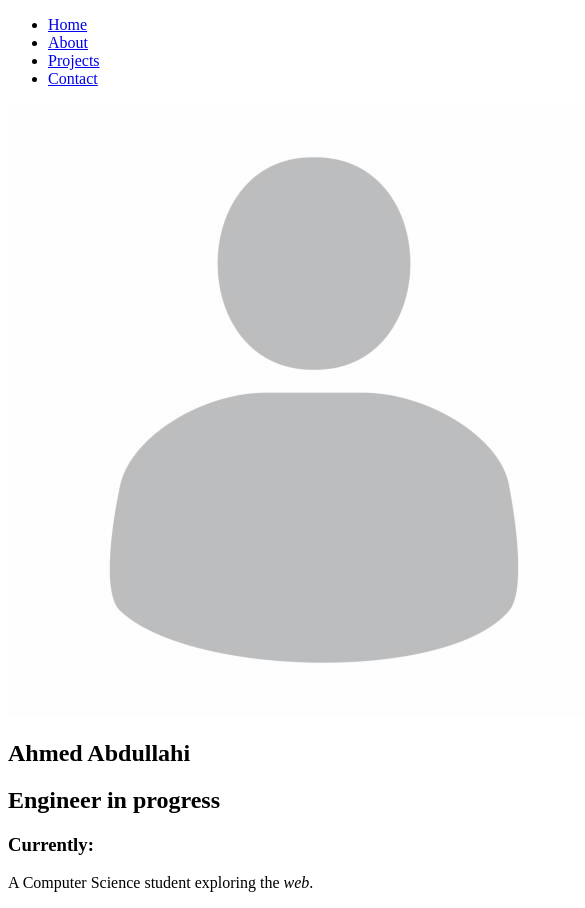
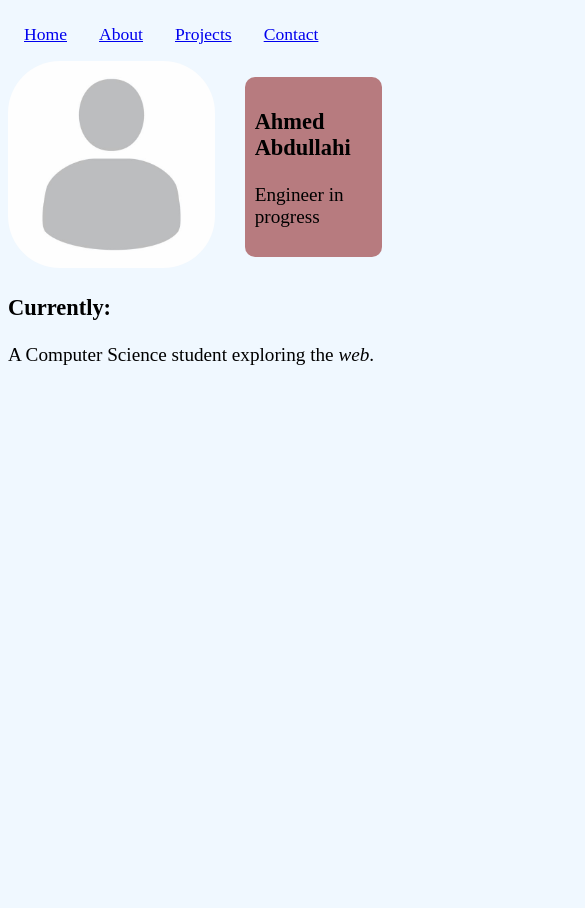
Before and after one commit to axmed-cs/cse134-hw3, a plain HTML site: page index.html in a window 390 px wide. Shown: the top 908 px of the page, 585 px wide, since content can reach past the window. After the commit the page ends 844 px from the top, so only its background shows below. Drawn offline with Linux system fonts and the light colour scheme.

Commit message:
initial css

```diff
--- a/index.html
+++ b/index.html
@@ -4,7 +4,7 @@
     <meta charset="UTF-8">
     <meta name="viewport" content="width=device-width, initial-scale=1.0">
     <title>Ahmed Abdullahi</title>
-    <link rel="stylesheet" href="">
+    <link rel="stylesheet" href="styles/index.css">
     <style>
 
          /* border-color: black;
@@ -25,18 +25,22 @@
     </header>
 
     <main>
-        <section>
+        <section id="self-intro">
             <picture>
-                <source media="" srcset="assets/portraitLoad.png">
+                <source media="assets/portraitLoad.png" srcset="assets/portraitLoad.png">
                 <img src="assets/portraitLoad.png" alt="Self portrait">
             </picture>
-            <h1>Ahmed Abdullahi</h1>
-            <h2>Engineer in progress</h2>
+            <aside>
+                <hgroup>
+                    <h1>Ahmed Abdullahi</h1>
+                    <p>Engineer in progress</p>
+                </hgroup>
+            </aside>
         </section>
-        <aside>
+        <section>
             <h3>Currently:</h3>
             <p>A Computer Science student exploring the <em>web</em>.</p>
-        </aside>
+        </section>
     </main>
 
     <footer></footer>
--- /dev/null
+++ b/styles/about.css
@@ -0,0 +1,23 @@
+@import url(navbar.css);
+@import url(global.css);
+
+/* Small screens (phones) */
+@media (max-width: 600px) {
+    main {
+        font-size: 1rem;
+    }
+}
+
+/* Medium screens (tablets) */
+@media (max-width: 900px) {
+    main {
+        font-size: 1.1rem;
+    }
+}
+
+/* Large screens (desktops) */
+@media (max-width: 1200px) {
+    main {
+        font-size: 1.2rem;
+    }
+}
--- /dev/null
+++ b/styles/contact.css
@@ -0,0 +1,23 @@
+@import url(navbar.css);
+@import url(global.css);
+
+/* Small screens (phones) */
+@media (max-width: 600px) {
+    form {
+        font-size: 1rem;
+    }
+}
+
+/* Medium screens (tablets) */
+@media (max-width: 900px) {
+    form {
+        font-size: 1.1rem;
+    }
+}
+
+/* Large screens (desktops) */
+@media (min-width: 901px) {
+    form {
+        font-size: 1.2rem;
+    }
+}
--- /dev/null
+++ b/styles/global.css
@@ -0,0 +1,3 @@
+body {
+    background-color: aliceblue;
+}
--- /dev/null
+++ b/styles/index.css
@@ -0,0 +1,43 @@
+@import url(navbar.css);
+@import url(global.css);
+
+picture img{
+    width: 100%;
+    border-radius: 25%;
+    max-width: 300px;
+    min-width: 200px;
+}
+
+
+#self-intro {
+    display: flex;
+    align-items: center;
+    gap: 30px;
+}
+
+aside {
+    background-color: rgba(128, 0, 0, 0.5);
+    padding: 10px;
+    border-radius: 10px;
+}
+
+/* Small screens (phones) */
+@media (max-width: 600px) {
+    #self-intro, section {
+        font-size: 1rem;
+    }
+}
+
+/* Medium screens (tablets) */
+@media (max-width: 900px) {
+    #self-intro, section {
+        font-size: 1.1rem;
+    }
+}
+
+/* Large screens (desktops) */
+@media (max-width: 1200px) {
+    #self-intro, section {
+        font-size: 1.2rem;
+    }
+}
--- /dev/null
+++ b/styles/navbar.css
@@ -0,0 +1,32 @@
+header nav ul{
+    display: flex;
+    list-style-type: none;
+    margin: 0;
+    padding: 0;
+}
+nav ul li {
+    margin: 1rem;
+}
+
+/* Small screens (phones) */
+@media (max-width: 600px) {
+    header nav ul li{
+        font-size: 1.1rem;
+    }
+
+}
+
+/* Medium screens (tablets) */
+@media (max-width: 900px) {
+    header nav ul {
+        font-size: 1.2rem;
+    }
+
+ }
+
+/* Large screens (desktops) */
+@media (min-width: 901px) {
+    header nav ul {
+        font-size: 1.3rem;
+    }
+ }
--- /dev/null
+++ b/styles/projects.css
@@ -0,0 +1,2 @@
+@import url(navbar.css);
+@import url(global.css);
```
